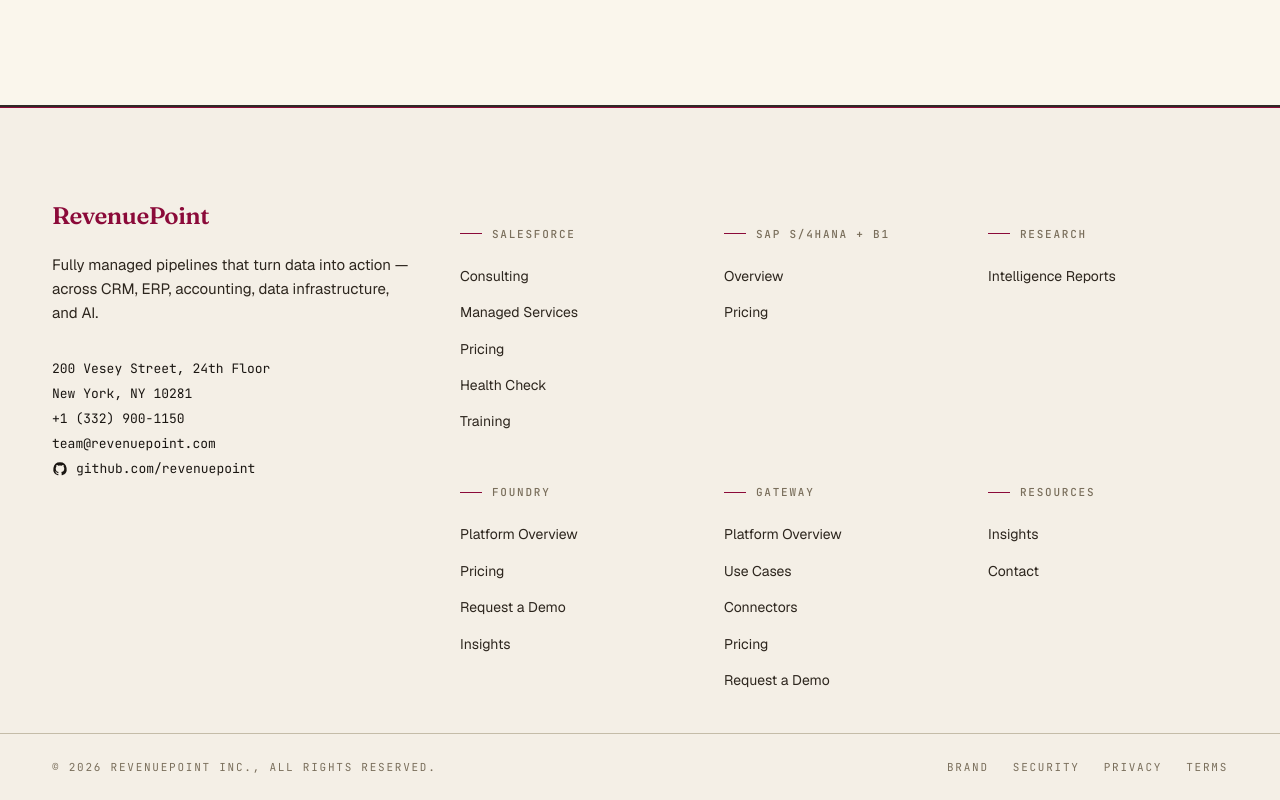
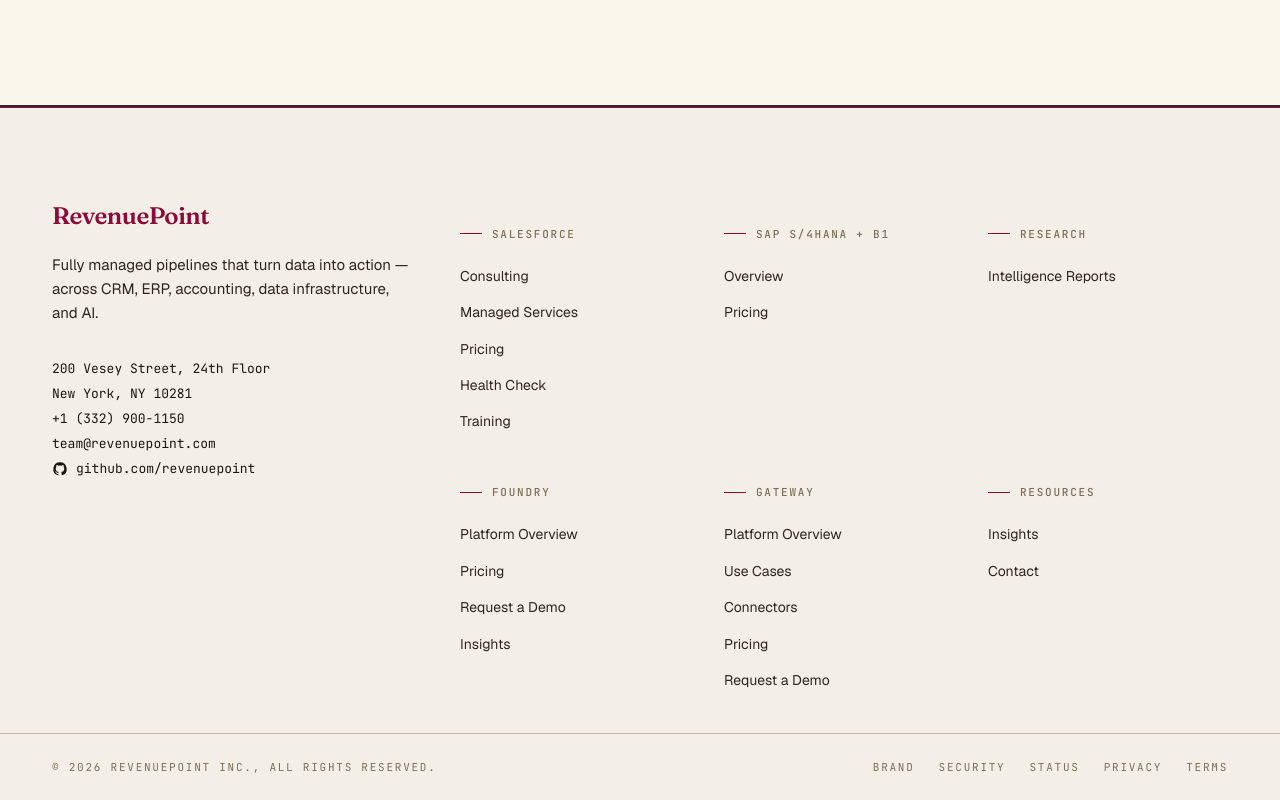
Before and after one commit to revenuepoint/revenuepoint.com, a Next.js app: page / in a window 1280 px wide. Shown: the part 5657-6457 px from the top of the page. Built offline with nearby package versions, Linux system fonts and the light colour scheme; no server answers.

Commit message:
WIP: link Status page from footer
Adds a Status link between Security and Privacy in the footer bottom row,
pointing at the Datadog-hosted status page (opens in a new tab).

```diff
--- a/src/components/layout/Footer.tsx
+++ b/src/components/layout/Footer.tsx
@@ -137,6 +137,14 @@
             <Link href="/security/" className="text-mute hover:text-crimson transition-colors">
               Security
             </Link>
+            <a
+              href="https://revenuepoint.statuspage.datadoghq.com/"
+              target="_blank"
+              rel="noopener noreferrer"
+              className="text-mute hover:text-crimson transition-colors"
+            >
+              Status
+            </a>
             <Link href="/legal/privacy/" className="text-mute hover:text-crimson transition-colors">
               Privacy
             </Link>
```
